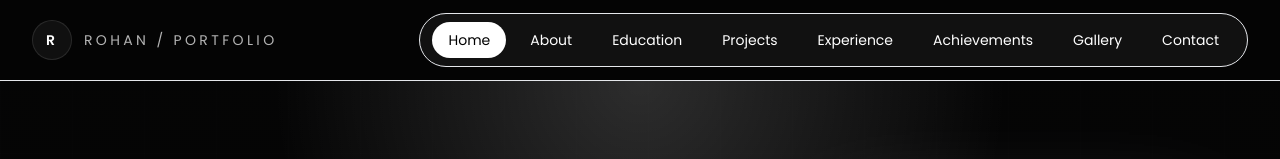
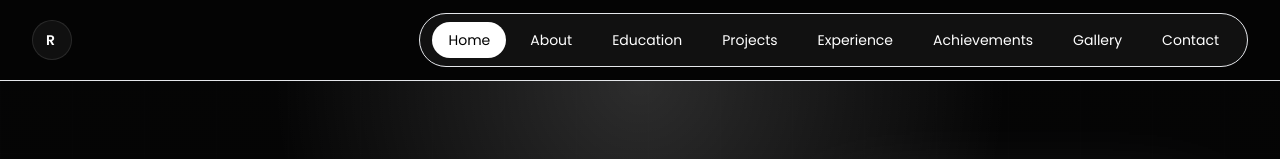
Before and after one commit to rohanumbarepatil/Rohan-protfolio, a React (Vite) app: page / in a window 1280 px wide. Shown: the top 159 px of the page. Built offline with nearby package versions, Linux system fonts and the light colour scheme.

Commit message:
feat: show ROHAN text on logo hover, hide by default

```diff
--- a/src/components/layout/SiteHeader.tsx
+++ b/src/components/layout/SiteHeader.tsx
@@ -16,11 +16,13 @@ export function SiteHeader() {
   return (
     <header className="sticky top-0 z-50 border-b border-white/8 bg-[#050505]/70 backdrop-blur-xl">
       <div className="section-shell flex h-20 items-center justify-between gap-4">
-        <a href="#home" className="flex items-center gap-3">
+        <a href="#home" className="group flex items-center gap-3">
           <span className="flex h-10 w-10 items-center justify-center rounded-full border border-white/10 bg-white/5 text-sm font-semibold tracking-[0.2em] text-white">
             R
           </span>
-          <span className="hidden text-sm tracking-[0.24em] text-white/70 sm:block">ROHAN / PORTFOLIO</span>
+          <span className="hidden max-w-0 overflow-hidden text-sm tracking-[0.24em] text-white/70 transition-all duration-300 group-hover:max-w-xs sm:block">
+            ROHAN
+          </span>
         </a>
 
         <nav className="hidden items-center gap-2 rounded-full border border-white/8 bg-white/5 px-3 py-2 lg:flex">
```
